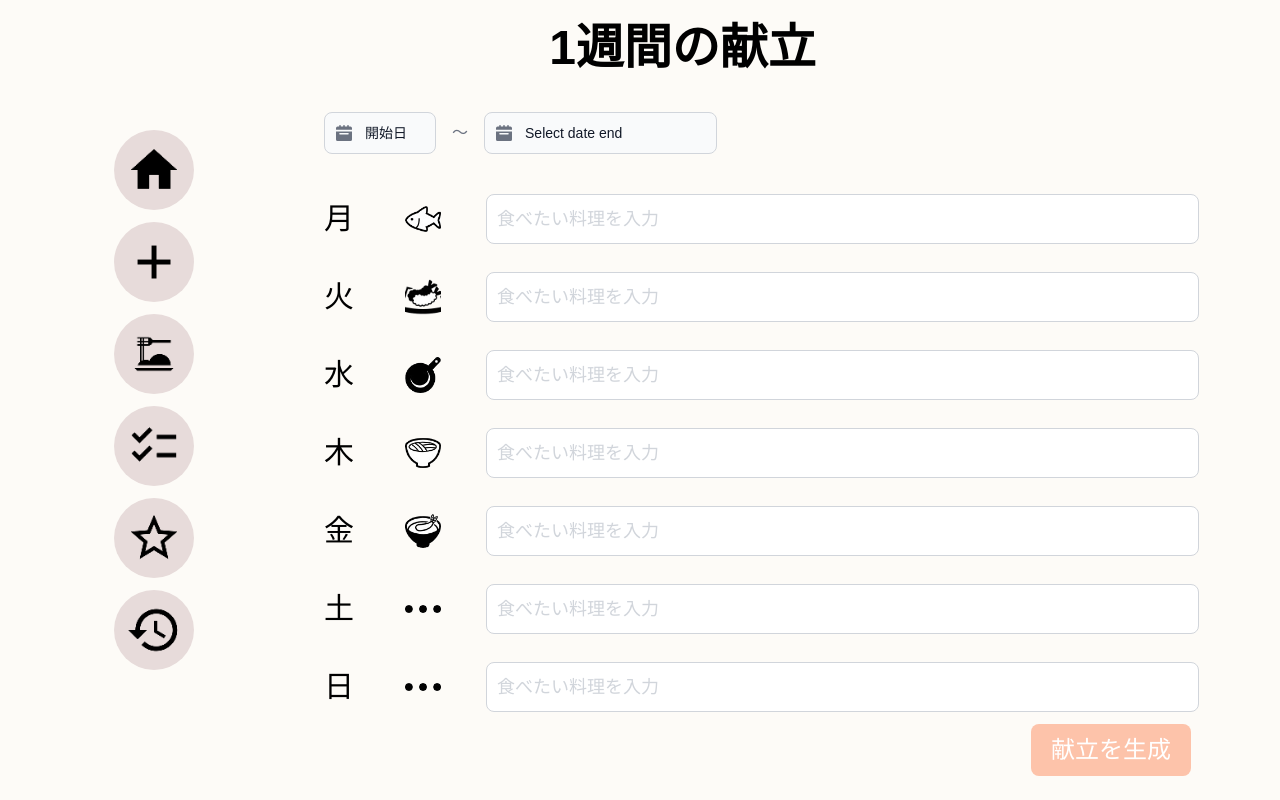
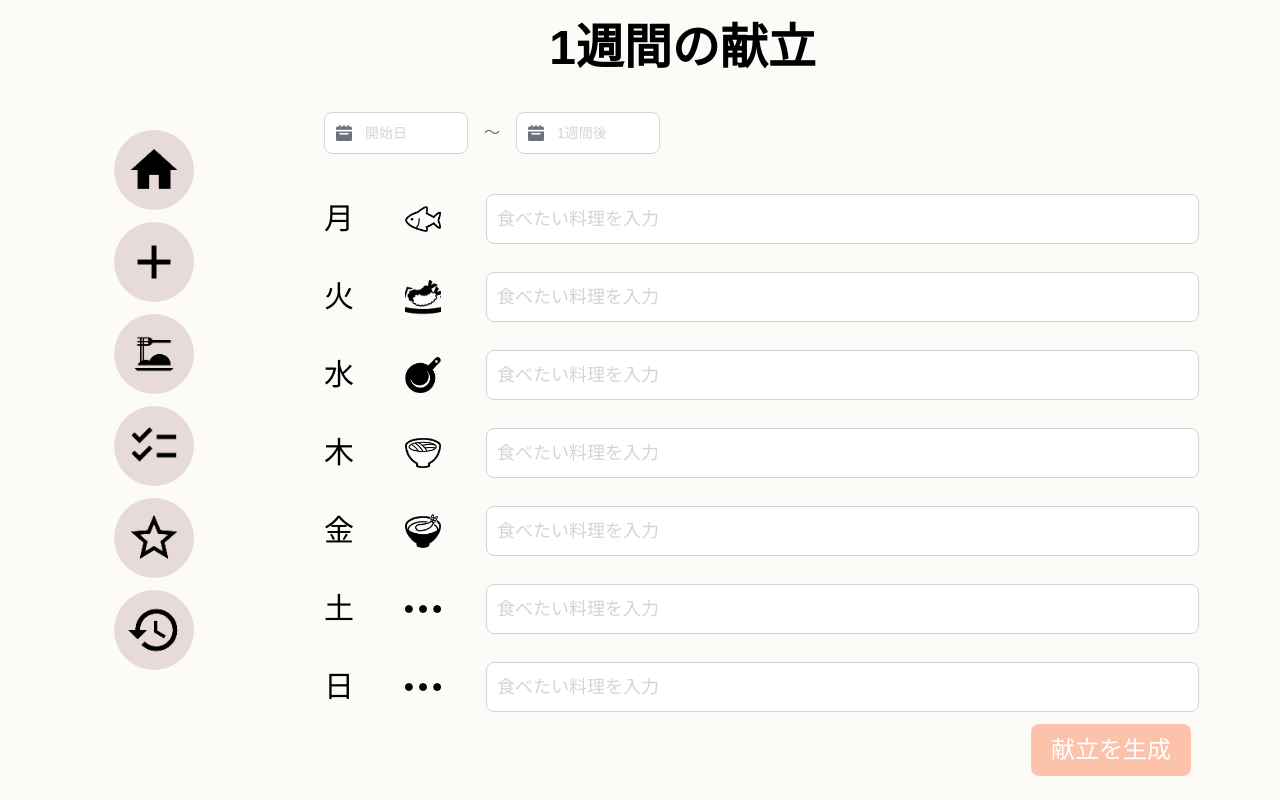
Before and after one commit to oooomilkywayoooo/menu_create, a website: page src/html/one_week_menu.html in a window 1280 px wide. Drawn offline with nearby package versions, Linux system fonts and the light colour scheme; a web font is replaced by a local one.

Commit message:
1週間献立画面　日付選択を配置

```diff
--- a/src/html/one_week_menu.html
+++ b/src/html/one_week_menu.html
@@ -6,6 +6,10 @@
   <meta name="viewport" content="width=device-width, initial-scale=1.0">
   <link href="/dist/output.css" rel="stylesheet">
   <script src="https://kit.fontawesome.com/557c66cb53.js" crossorigin="anonymous"></script>
+  <!-- Flatpickr CSS -->
+  <link rel="stylesheet" href="https://cdn.jsdelivr.net/npm/flatpickr/dist/flatpickr.min.css">
+  <!-- Flatpickr JS -->
+  <script src="https://cdn.jsdelivr.net/npm/flatpickr"></script>
   <title>1週間献立画面</title>
 </head>
 
@@ -82,31 +86,31 @@
       </div>
       <!-- カレンダー -->
       <div class="mt-10">
-        <div id="date-range-picker" date-rangepicker class="flex items-center">
-          <div class="relative w-28">
+        <div class="flex items-center">
+          <div class="relative w-36">
             <div class="absolute inset-y-0 start-0 flex items-center ps-3 pointer-events-none">
-              <svg class="w-4 h-4 text-gray-500" aria-hidden="true"
-                xmlns="http://www.w3.org/2000/svg" fill="currentColor" viewBox="0 0 20 20">
+              <svg class="w-4 h-4 text-gray-500" aria-hidden="true" xmlns="http://www.w3.org/2000/svg"
+                fill="currentColor" viewBox="0 0 20 20">
                 <path
                   d="M20 4a2 2 0 0 0-2-2h-2V1a1 1 0 0 0-2 0v1h-3V1a1 1 0 0 0-2 0v1H6V1a1 1 0 0 0-2 0v1H2a2 2 0 0 0-2 2v2h20V4ZM0 18a2 2 0 0 0 2 2h16a2 2 0 0 0 2-2V8H0v10Zm5-8h10a1 1 0 0 1 0 2H5a1 1 0 0 1 0-2Z" />
               </svg>
             </div>
-            <input id="datepicker-range-start" name="start" type="text"
-              class="bg-gray-50 border border-gray-300 text-gray-900 text-sm rounded-lg focus:ring-blue-500 focus:border-blue-500 block w-full ps-10 p-2.5"
+            <input id="datepicker-start" name="start" type="text"
+              class="bg-white border border-gray-300 text-gray-900 text-sm rounded-lg focus:ring-[#FDC3AA] focus:border-[#FDC3AA] block w-full ps-10 p-2.5 placeholder-gray-300"
               placeholder="開始日">
           </div>
           <span class="mx-4 text-gray-500">〜</span>
-          <div class="relative">
+          <div class="relative w-36">
             <div class="absolute inset-y-0 start-0 flex items-center ps-3 pointer-events-none">
-              <svg class="w-4 h-4 text-gray-500" aria-hidden="true"
-                xmlns="http://www.w3.org/2000/svg" fill="currentColor" viewBox="0 0 20 20">
+              <svg class="w-4 h-4 text-gray-500" aria-hidden="true" xmlns="http://www.w3.org/2000/svg"
+                fill="currentColor" viewBox="0 0 20 20">
                 <path
                   d="M20 4a2 2 0 0 0-2-2h-2V1a1 1 0 0 0-2 0v1h-3V1a1 1 0 0 0-2 0v1H6V1a1 1 0 0 0-2 0v1H2a2 2 0 0 0-2 2v2h20V4ZM0 18a2 2 0 0 0 2 2h16a2 2 0 0 0 2-2V8H0v10Zm5-8h10a1 1 0 0 1 0 2H5a1 1 0 0 1 0-2Z" />
               </svg>
             </div>
-            <input id="datepicker-range-end" name="end" type="text"
-              class="bg-gray-50 border border-gray-300 text-gray-900 text-sm rounded-lg focus:ring-blue-500 focus:border-blue-500 block w-full ps-10 p-2.5"
-              placeholder="Select date end">
+            <input id="datepicker-end" name="end" type="text"
+              class="bg-white border border-gray-300 text-gray-900 text-sm rounded-lg focus:ring-[#FDC3AA] focus:border-[#FDC3AA] block w-full ps-10 p-2.5 placeholder-gray-300"
+              placeholder="1週間後" readonly>
           </div>
         </div>
       </div>
@@ -266,6 +270,25 @@
       </form>
     </main>
   </div>
+  <!-- カレンダー選択 -->
+  <script>
+    const startInput = document.getElementById("datepicker-start");
+    const endInput = document.getElementById("datepicker-end");
+
+    flatpickr(startInput, {
+      dateFormat: "Y-m-d",
+      onChange: function (selectedDates) {
+        if (selectedDates.length > 0) {
+          const startDate = selectedDates[0];
+          const endDate = new Date(startDate);
+          endDate.setDate(startDate.getDate() + 7); // 7日後を計算
+
+          // 終了日に自動で日付を表示（フォーマット変換）
+          endInput.value = endDate.toISOString().split('T')[0];
+        }
+      }
+    });
+  </script>
   <script src="/src/js/main.js"></script>
 </body>
 
```
Also changed, not shown: dist/output.css.
